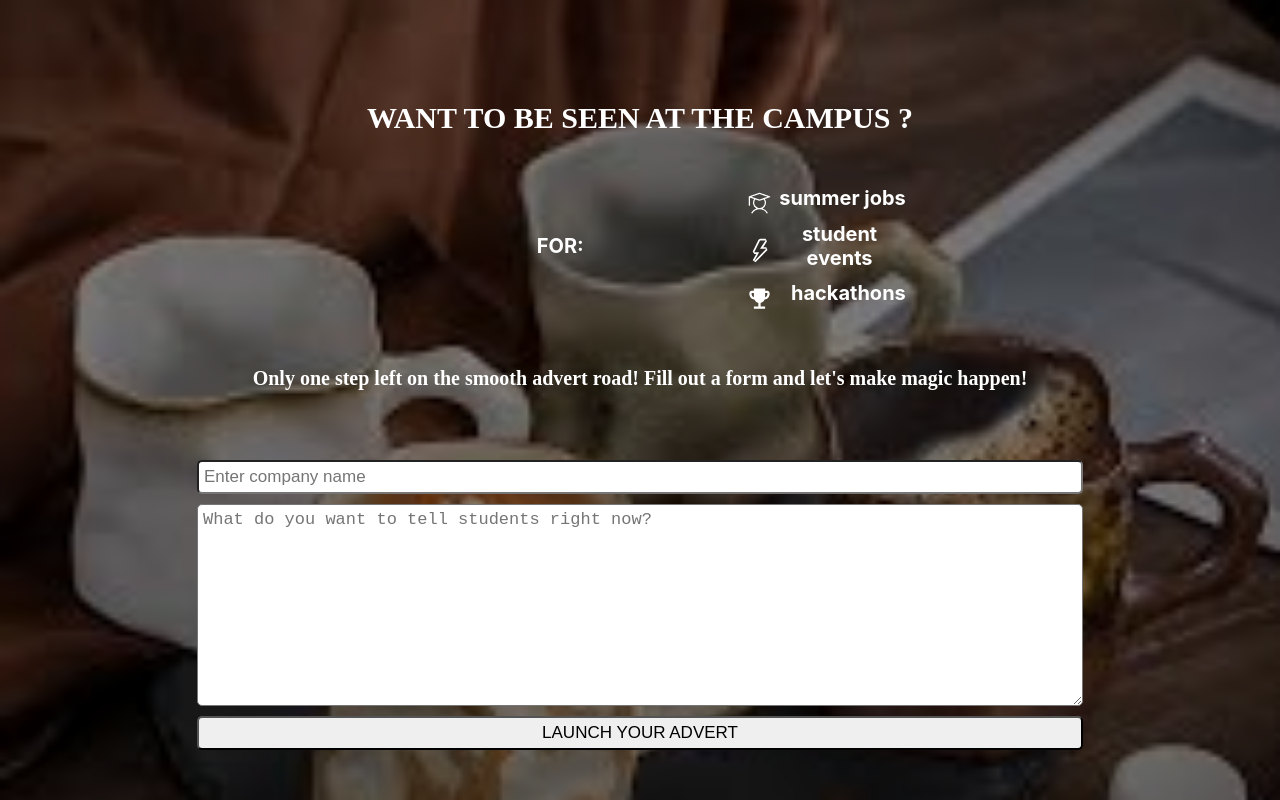
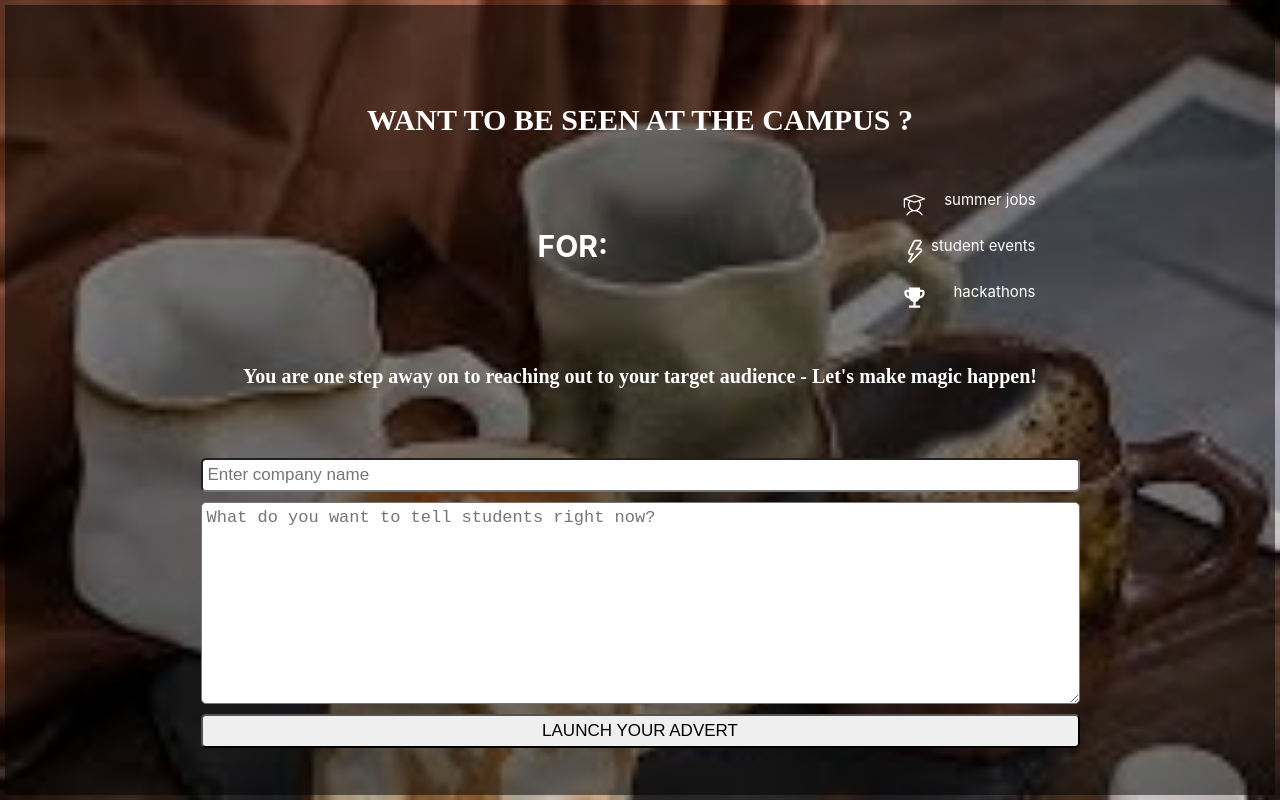
Before and after one commit to fredie7/recupp, a React (Create React App) app: page / in a window 1280 px wide. Built offline with nearby package versions, Linux system fonts and the light colour scheme.

Commit message:
third commit

```diff
--- a/src/App.css
+++ b/src/App.css
@@ -9,11 +9,22 @@
   justify-content: center;
   align-items: center;
   width: 100%;
-  background-color: rgba(0, 0, 0, 0.5);
+  background-color: rgba(
+    0,
+    0,
+    0,
+    0.5
+  ); /* Darken the background using RGBA color */
 }
 
 .app {
-  background-color: rgba(0, 0, 0, 0.5);
+  padding: 5px;
+  background-color: rgba(
+    0,
+    0,
+    0,
+    0.5
+  ); /* Darken the background using RGBA color */
 
   color: white;
   height: 100vh;
@@ -22,18 +33,20 @@
   justify-content: center;
   font-family: -apple-system, BlinkMacSystemFont, "Segoe UI", Roboto,
     "Helvetica Neue", Arial, sans-serif;
-  background-image: url("./image/coffee2.jpeg");
+  background-image: url("./image/coffee2.jpeg"); /* Set the background image */
   background-size: cover;
   background-position: center;
 }
 .be_seen {
   font-weight: 900;
   font-size: 30px;
+  /* text-shadow: 2px 2px #ff0000; */
   font-family: cursive;
   margin-top: 50px;
 }
 .container {
-  width: 70%;
+  /* background-color: aqua; */
+  width: 100%;
   padding: 5px;
 }
 .for {
@@ -52,13 +65,18 @@
   display: flex;
   width: 100%;
   justify-content: space-between;
-  font-size: 20px;
-  font-weight: 700;
+  font-size: 15px;
+  font-weight: 400;
   margin-top: 40px;
-  width: 60%;
+  width: 90%;
+  /* background-color: red; */
+}
+.for {
+  font-weight: bold;
 }
 .ad_options {
-  flex-basis: 30%;
+  /* background-color: aqua; */
+  flex-basis: 35%;
 }
 
 .ad_summer_job {
@@ -82,6 +100,7 @@
 .reach_out {
   font-weight: 600;
   font-size: 20px;
+  /* text-shadow: 2px 2px #ff0000; */
 
   font-family: cursive;
   margin-top: 50px;
@@ -90,6 +109,7 @@
   display: flex;
   flex-direction: column;
   margin-top: 70px;
+  /* width: 95%; */
 }
 .company_name {
   padding: 5px;
@@ -111,3 +131,15 @@
   font-size: 17px;
   padding: 5px;
 }
+
+@media screen and (min-width: 760px) {
+  .container {
+    width: 70%;
+  }
+  .ad_options {
+    flex-basis: 17%;
+  }
+  .for {
+    font-size: 30px;
+  }
+}
--- a/src/App.js
+++ b/src/App.js
@@ -38,8 +38,8 @@ function App() {
               </div>
             </div>
             <p className="reach_out">
-              Only one step left on the smooth advert road! Fill out a form and
-              let's make magic happen!
+              You are one step away on to reaching out to your target audience -
+              Let's make magic happen!
             </p>
           </header>
           <form action="" className="form">
```
